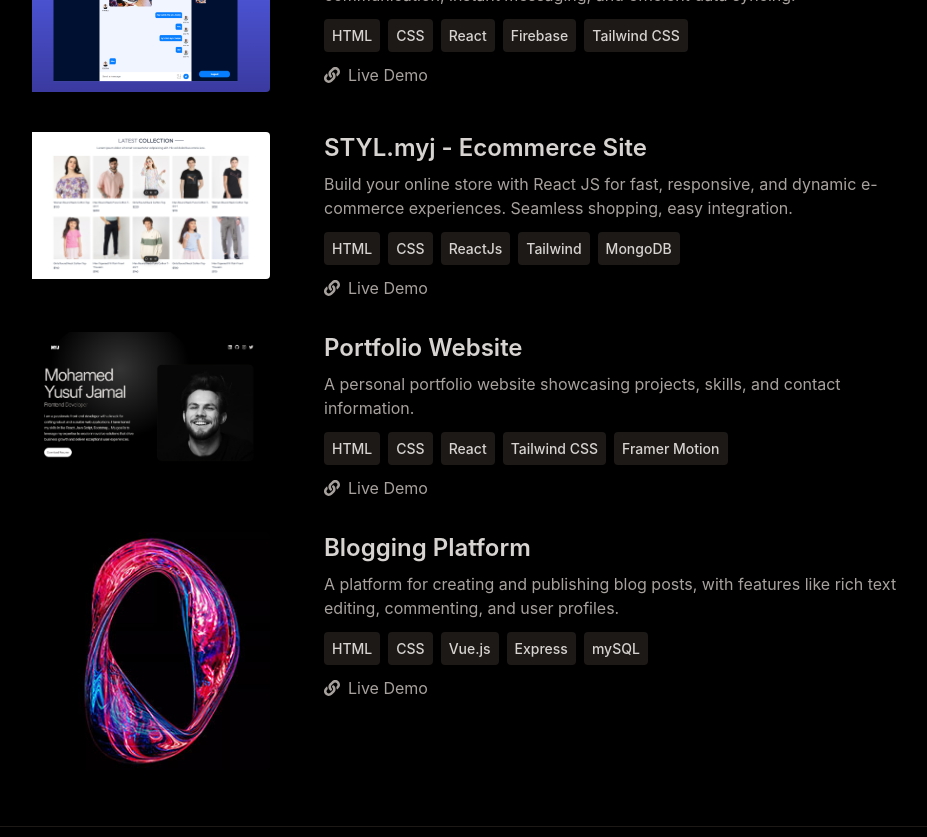
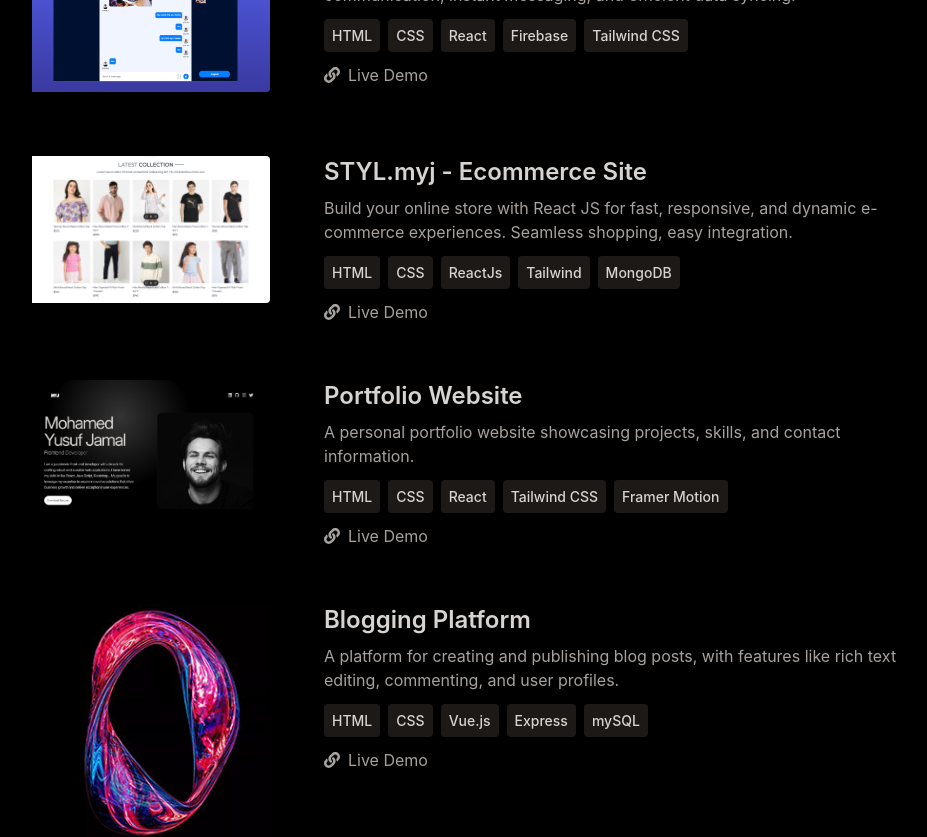
Before and after one commit to jam92444/Portfolio01, a React (Create React App) app: page / in a window 1280 px wide. Shown: the part 1960-2797 px from the top of the page, without its empty margins (180-1107 px from the left). Built offline with nearby package versions, Linux system fonts and the light colour scheme.

Commit message:
image corrected

```diff
--- a/src/Components/Projects.jsx
+++ b/src/Components/Projects.jsx
@@ -72,7 +72,7 @@
         </motion.h2>
         <div>
           {PROJECTS.map((project, index) => (
-            <div key={index} className="mb-4 flex flex-wrap lg:justify-center">
+            <div key={index} className="mb-10 flex flex-wrap lg:justify-center">
               <motion.div
                 whileInView={{ opacity: 1, x: 0 }}
                 initial={{ opacity: 0, x: -100 }}
```
